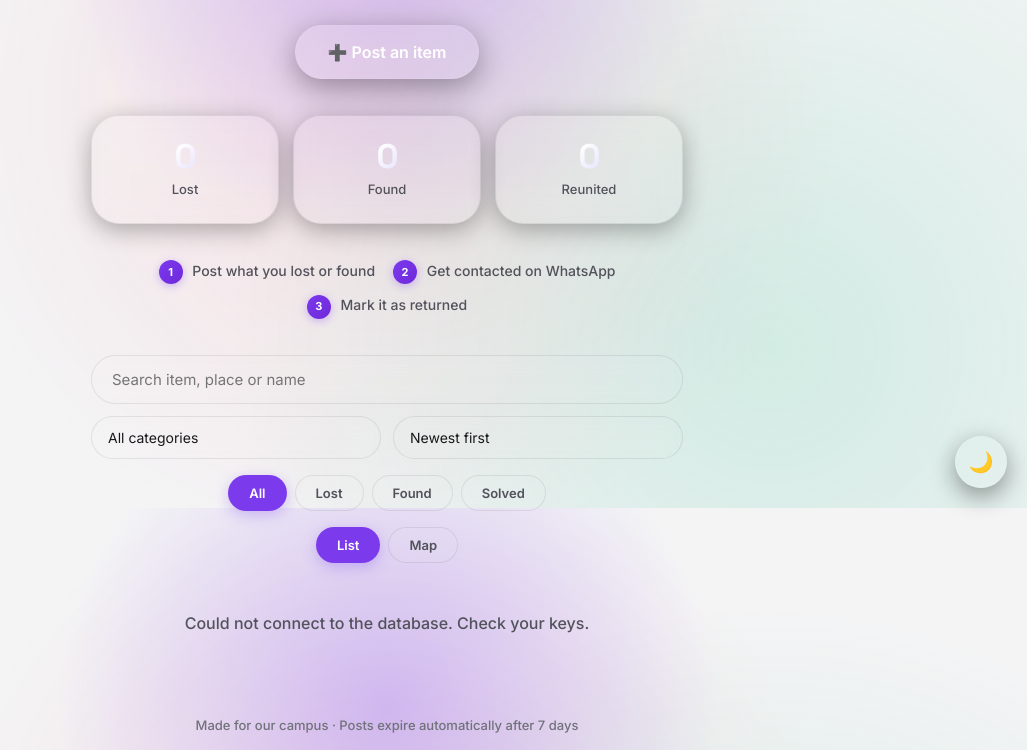
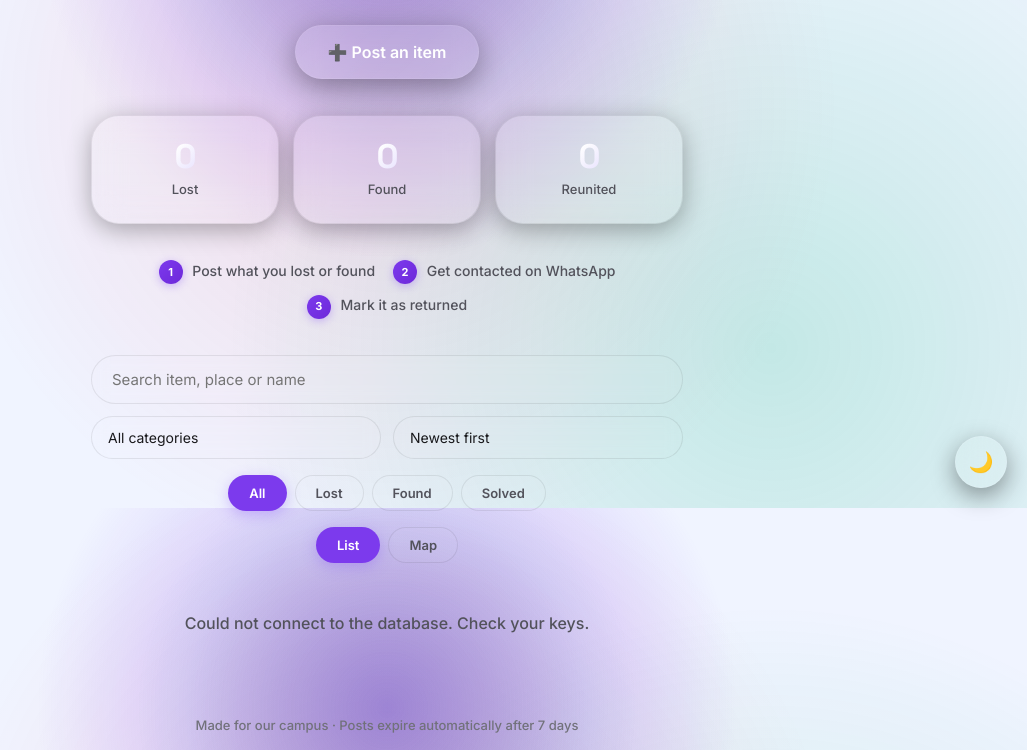
Before and after one commit to redteamerforever/Campus-lost-and-found-items, a plain HTML site: page index.html in a window 1280 px wide. Shown: the part 292-1042 px from the top of the page, without its empty margins (253-1280 px from the left). Drawn offline with nearby package versions, Linux system fonts and the light colour scheme; no server answers.

```diff
--- a/style.css
+++ b/style.css
@@ -4,7 +4,7 @@
   --cursor-x: 50vw;
   --cursor-y: 25vh;
   --glow-on: 1;
-  --bg: #f4f4f5;
+  --bg: #f0f4ff;
   --surface: rgba(0,0,0,0.03);
   --surface-2: rgba(0,0,0,0.05);
   --surface-card: linear-gradient(180deg, rgba(255,255,255,0.6) 0%, rgba(255,255,255,0.4) 100%);
@@ -99,9 +99,11 @@ body {
   color: var(--ink);
   background: var(--bg);
   background-image:
-    radial-gradient(circle 600px at var(--cursor-x) var(--cursor-y), rgba(139,92,246,0.35) 0%, transparent 55%),
-    radial-gradient(circle at 80% 80%, rgba(16,185,129,0.15) 0%, transparent 45%),
-    radial-gradient(circle at 50% 50%, rgba(244,63,94,0.12) 0%, transparent 60%);
+    radial-gradient(circle 700px at var(--cursor-x) var(--cursor-y), rgba(124,58,237,0.45) 0%, transparent 50%),
+    radial-gradient(circle 500px at var(--cursor-x) var(--cursor-y), rgba(16,185,129,0.25) 0%, transparent 50%),
+    radial-gradient(circle 400px at var(--cursor-x) var(--cursor-y), rgba(244,63,94,0.2) 0%, transparent 50%),
+    radial-gradient(circle at 80% 80%, rgba(16,185,129,0.2) 0%, transparent 45%),
+    radial-gradient(circle at 50% 50%, rgba(244,63,94,0.15) 0%, transparent 60%);
   background-attachment: fixed;
   line-height: 1.55;
   -webkit-font-smoothing: antialiased;
```
